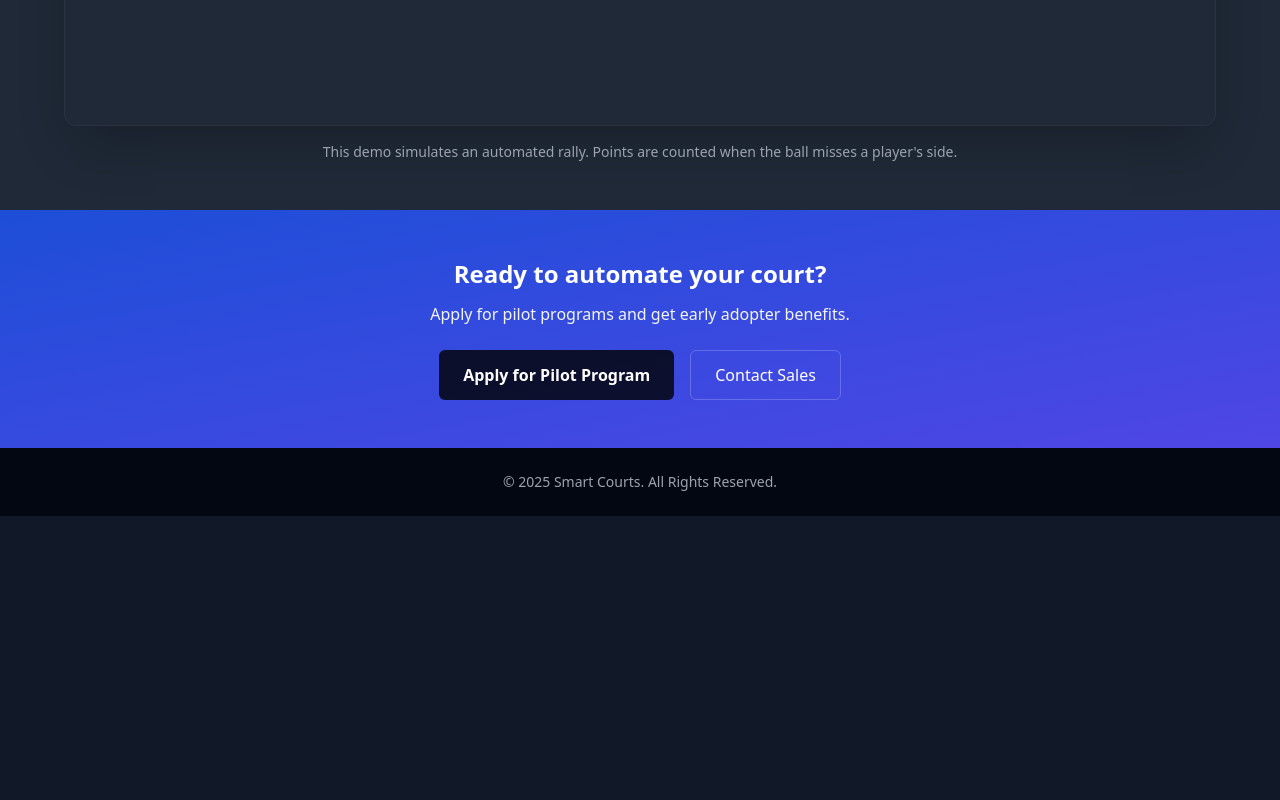
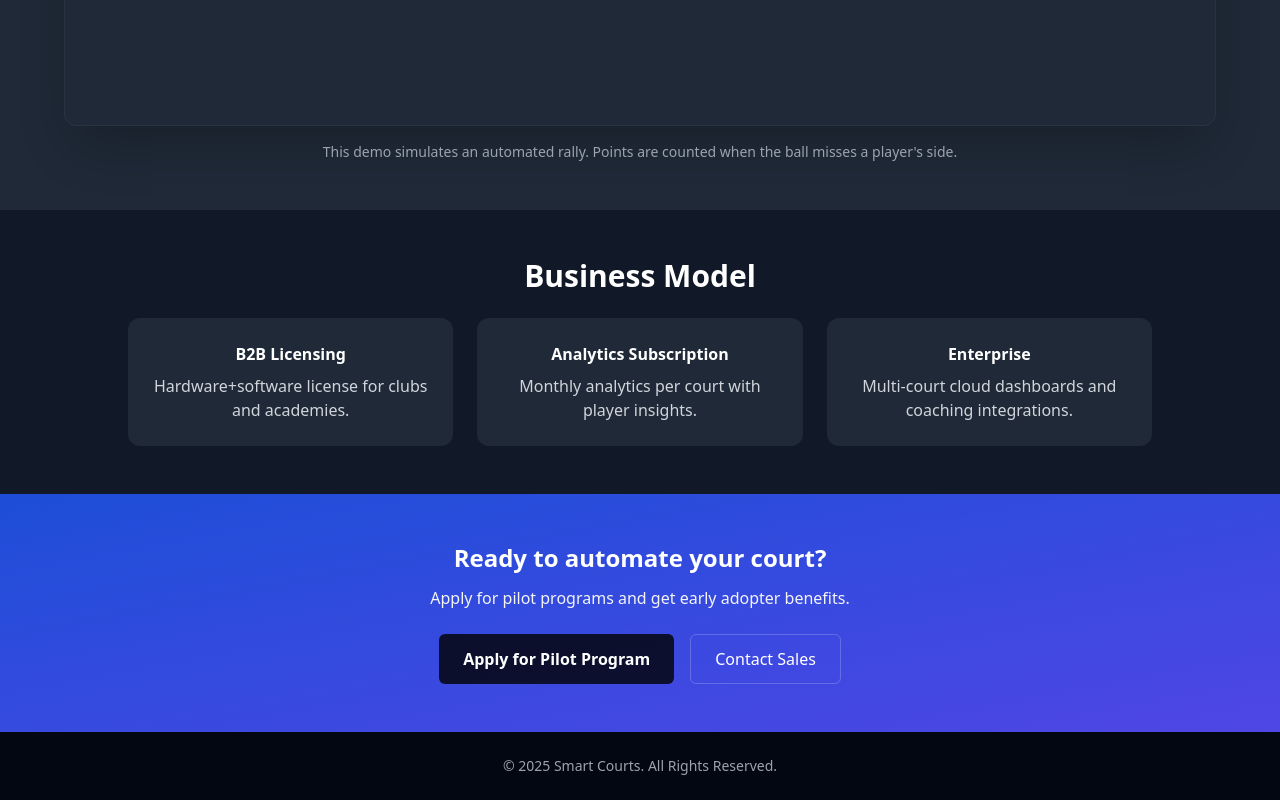
Before and after one commit to divyakumarprajapati/smart_courts, a React (Vite) app in the folder workspace/smart-courts-react/: page / in a window 1280 px wide. Shown: the part 2258-3058 px from the top of the page. Before the commit the page ends 2774 px from the top, so only its background shows below. Built offline with nearby package versions, Linux system fonts and the light colour scheme.

Commit message:
refactor

```diff
--- a/workspace/smart-courts-react/src/App.jsx
+++ b/workspace/smart-courts-react/src/App.jsx
@@ -166,6 +166,33 @@ function App() {
         </div>
       </section>
 
+      {/* Business Model */}
+      <section className="py-12 px-6 bg-gray-900">
+        <div className="max-w-5xl mx-auto text-center">
+          <h2 className="text-3xl font-bold mb-6">Business Model</h2>
+          <div className="grid md:grid-cols-3 gap-6">
+            <div className="bg-gray-800 p-6 rounded-xl">
+              <h3 className="font-bold mb-2">B2B Licensing</h3>
+              <p className="text-gray-300">
+                Hardware+software license for clubs and academies.
+              </p>
+            </div>
+            <div className="bg-gray-800 p-6 rounded-xl">
+              <h3 className="font-bold mb-2">Analytics Subscription</h3>
+              <p className="text-gray-300">
+                Monthly analytics per court with player insights.
+              </p>
+            </div>
+            <div className="bg-gray-800 p-6 rounded-xl">
+              <h3 className="font-bold mb-2">Enterprise</h3>
+              <p className="text-gray-300">
+                Multi-court cloud dashboards and coaching integrations.
+              </p>
+            </div>
+          </div>
+        </div>
+      </section>
+
       {/* CTA */}
       <section className="py-12 px-6 bg-gradient-to-br from-blue-700 to-indigo-600 text-center">
         <h3 className="text-2xl font-bold mb-3">
```
